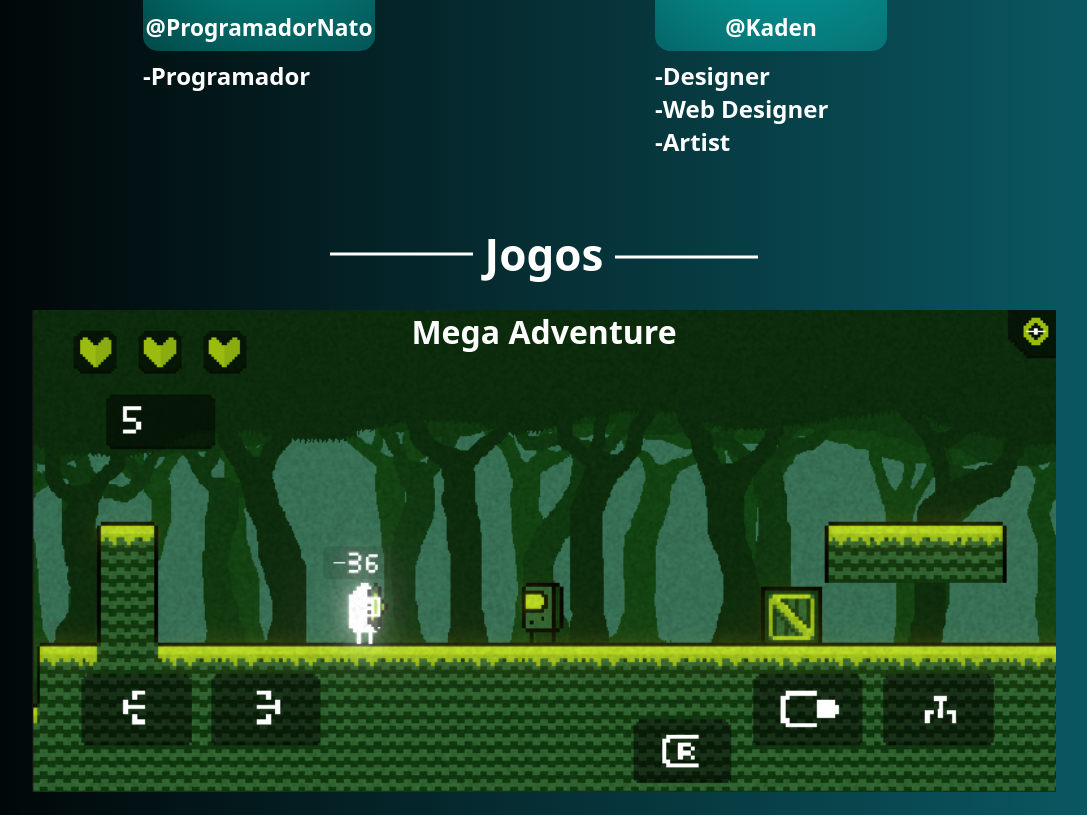
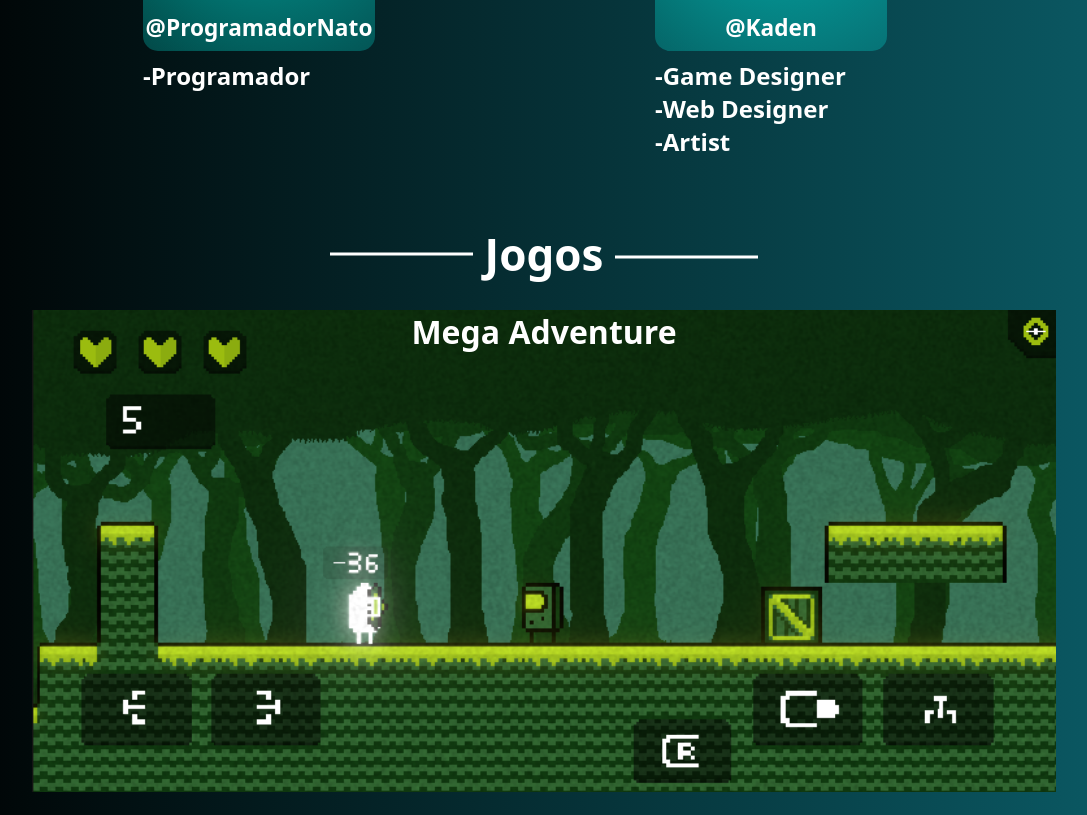
Before and after one commit to NocaoGamificada/Weltcher-Studio, a plain HTML site: page index.html in a window 1280 px wide. Shown: the part 1207-2022 px from the top of the page, without its empty margins (96-1183 px from the left). Drawn offline with Linux system fonts and the light colour scheme.

Commit message:
Update index.html

```diff
--- a/index.html
+++ b/index.html
@@ -71,7 +71,7 @@
                     <h1 class="arroba">@Kaden</h1>
                 </div>
                 <div class="card-skills">
-                    <h1>-Designer</h1>
+                    <h1>-Game Designer</h1>
                     <h1>-Web Designer</h1>
                     <h1>-Artist</h1>
                 </div>
```
